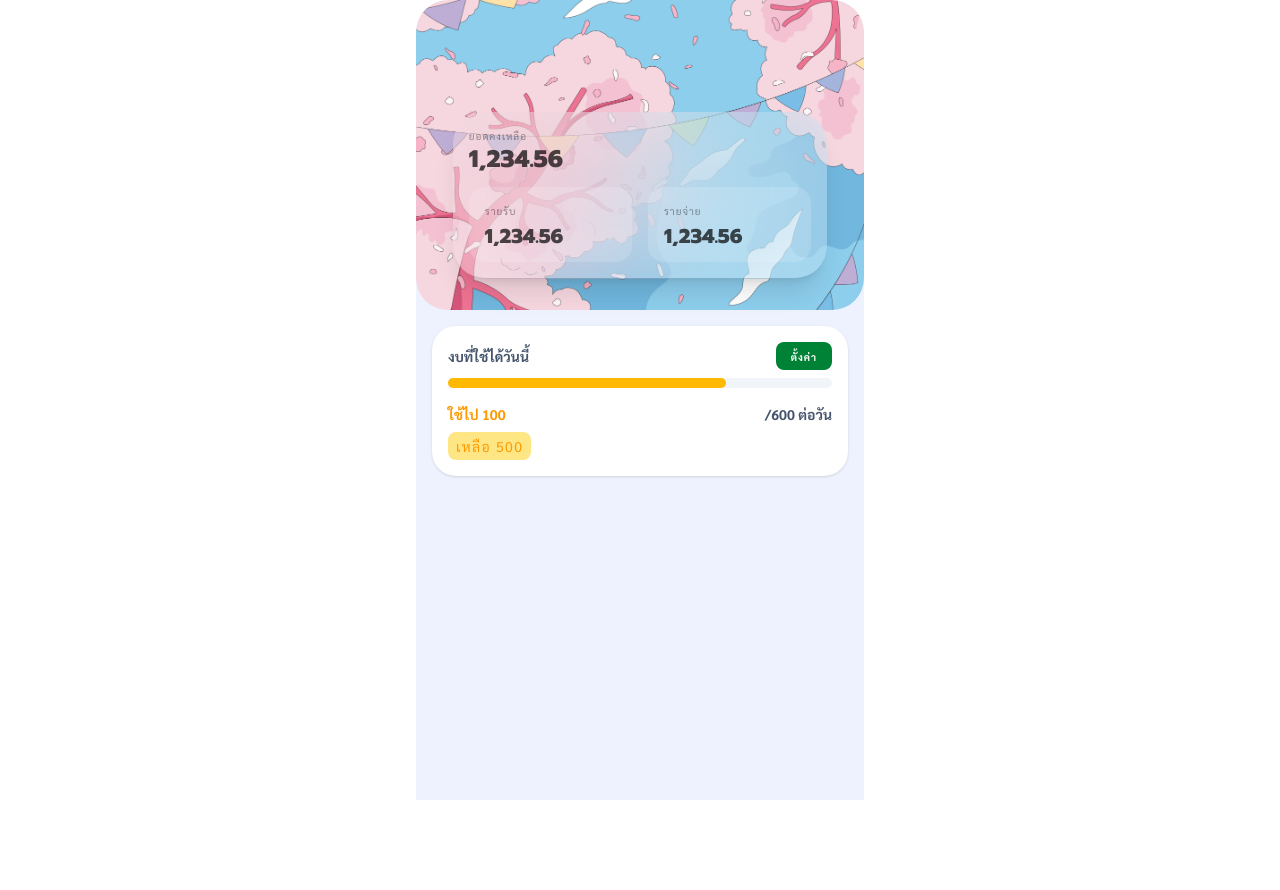
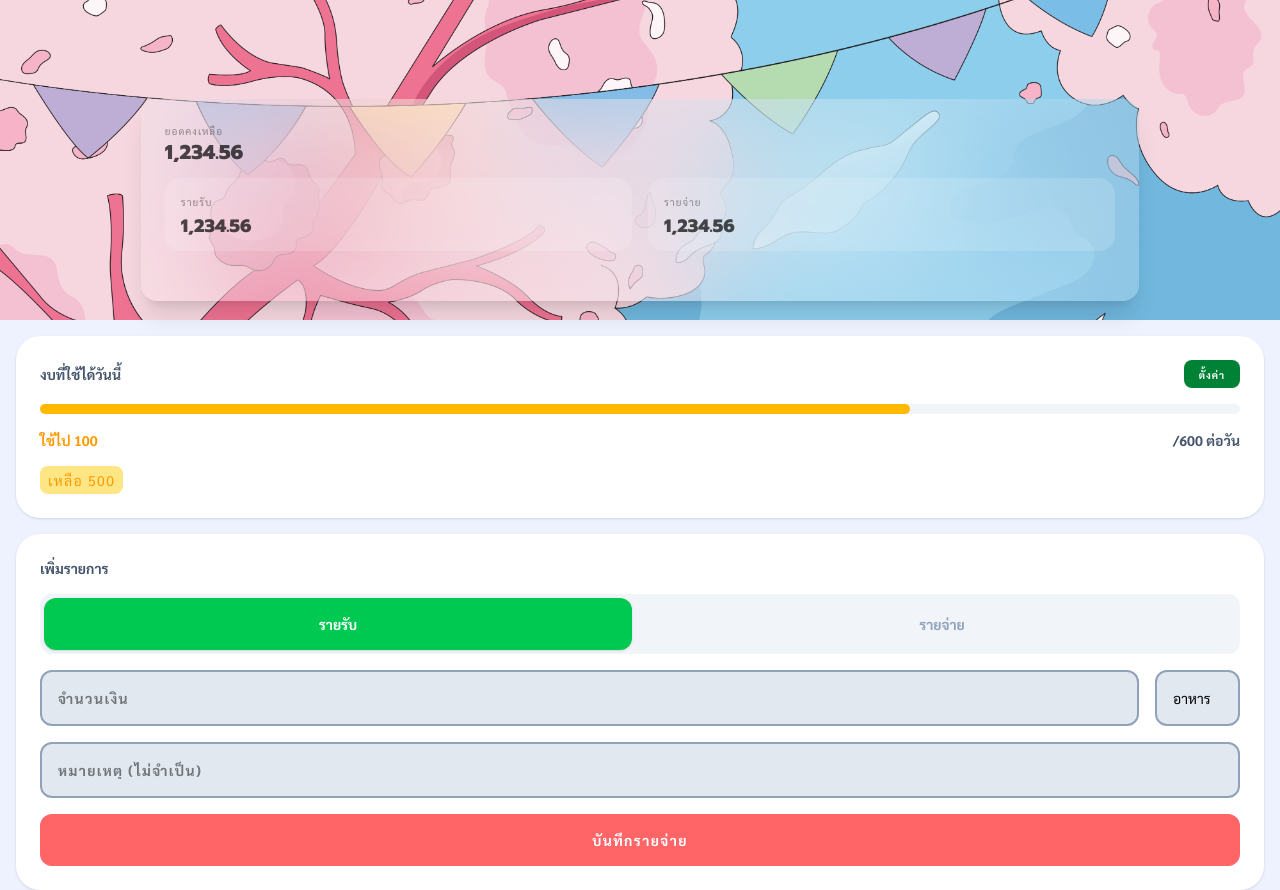
Before and after one commit to anantachai964/ExpenseApp, a React (Vite) app in the folder my-react-app/: page / in a window 1280 px wide. Before the commit the page ends 800 px from the top, so only its background shows below. Built offline with nearby package versions, Linux system fonts and the light colour scheme.

Commit message:
Add Add Form

```diff
--- a/my-react-app/src/App.jsx
+++ b/my-react-app/src/App.jsx
@@ -1,12 +1,14 @@
 import "./App.css";
 import Header from "./Components/Header";
 import DailyBudgetWidget from "./Components/DailyBudgetWidget";
+import AddForm from "./Components/AddForm";
 
 function App() {
   return (
-    <div className="max-w-md mx-auto min-h-screen overflow-x-hidden bg-indigo-50 rounded-t-4xl font-sarabun">
+    <div className="mx-auto min-h-screen overflow-x-hidden bg-indigo-50 font-sarabun">
       <Header />
       <DailyBudgetWidget />
+      <AddForm />
     </div>
   );
 }
--- /dev/null
+++ b/my-react-app/src/Components/AddForm.jsx
@@ -0,0 +1,47 @@
+import React from "react";
+
+function AddForm() {
+  return (
+    <div className="bg-white p-6 mx-4 mt-4 border-indigo-100 shadow-sm rounded-3xl">
+      {/* เพิ่มรายการ */}
+      <div className="">
+        <p className="text-sm text-slate-600 font-bold mb-4">เพิ่มรายการ</p>
+      </div>
+      {/* เลือกรายรับรายจ่าย */}
+      <div className="flex gap-4 items-center bg-slate-100 rounded-xl p-1">
+        <button className="flex-1 text-sm p-4 font-bold text-white bg-green-500 rounded-xl shadow-sm">
+          รายรับ
+        </button>
+        <button className="flex-1 text-sm p-4 font-bold text-slate-400">
+          รายจ่าย
+        </button>
+      </div>
+      {/* กรอกจำนวนเงิน เลือกประเภท */}
+      <div className="flex gap-4 items-center mt-4">
+        <input
+          className="flex-1 bg-slate-200 text-sm border-2 border-slate-400 p-4 rounded-xl font-bold tracking-widest"
+          type="number"
+          placeholder="จำนวนเงิน"
+        />
+        <select className="bg-slate-200 text-sm border-2 border-slate-400 p-4 rounded-xl appearance-none">
+          <option value="food">อาหาร</option>
+          <option value="transport">ค่าน้ำมัน</option>
+        </select>
+      </div>
+      {/* หมายเหตุ */}
+      <div>
+        <input
+          className="w-full mt-4 bg-slate-200 text-sm border-2 border-slate-400 p-4 rounded-xl font-bold tracking-widest"
+          type="text"
+          placeholder="หมายเหตุ (ไม่จำเป็น)"
+        />
+      </div>
+      {/* ปุ่มบันทึก */}
+      <div className="w-full mt-4 bg-red-400 text-sm text-white border-slate-400 p-4 rounded-xl font-bold tracking-widest text-center">
+        บันทึกรายจ่าย
+      </div>
+    </div>
+  );
+}
+
+export default AddForm;
--- a/my-react-app/src/Components/DailyBudgetWidget.jsx
+++ b/my-react-app/src/Components/DailyBudgetWidget.jsx
@@ -2,11 +2,11 @@ import React from "react";
 
 function DailyBudgetWidget() {
   return (
-    <section className="bg-white rounded-3xl mx-4 mt-4 border-indigo-100 shadow-sm p-4">
+    <section className="bg-white rounded-3xl mx-4 mt-4 border-indigo-100 shadow-sm p-6 ">
       {/* งบ / การตั้งค่า */}
-      <div className="flex justify-between items-center mb-2">
+      <div className="flex justify-between items-center mb-4">
         <p className="text-sm text-slate-600 font-bold ">งบที่ใช้ได้วันนี้</p>
-        <button className="text-[10px] text-white font-bold h-7 w-14 bg-green-700 rounded-lg shadow-indigo-200 tracking-widest">
+        <button className="text-[10px] text-white font-bold h-7 w-14 bg-green-700 rounded-lg shadow-indigo-200 tracking-widest border-slate-100">
           ตั้งค่า
         </button>
       </div>
@@ -15,7 +15,7 @@ function DailyBudgetWidget() {
         <div className="bg-amber-400 w-[72.5%] rounded-full h-full"></div>
       </div>
       {/* ยอดเงินต่อวัน */}
-      <div className="flex justify-between items-center mb-2">
+      <div className="flex justify-between items-center mb-4">
         <p className="text-sm text-amber-500 font-bold ">ใช้ไป 100</p>
         <p className="text-sm text-slate-600 font-bold">/600 ต่อวัน</p>
       </div>
--- a/my-react-app/src/Components/Header.jsx
+++ b/my-react-app/src/Components/Header.jsx
@@ -2,15 +2,15 @@ import React from "react";
 
 function Header() {
   return (
-    <header className="h-header-h w-full p-4 rounded-b-4xl rounded-t-4xl bg-[url('/img/header-01.png')] bg-cover bg-center bg-no-repeat flex justify-center items-center">
+    <header className="h-header-h w-full p-4 bg-[url('/img/header-01.png')] bg-cover bg-center bg-no-repeat flex justify-center items-center">
       {/* div ที่จัดการตัวเเหน่ง */}
-      <div className="mt-20 h-3/5 w-9/10 bg-white/20 backdrop-blur-3xl mx-auto rounded-4xl shadow-xl p-4">
+      <div className="mt-20 h-7/10 w-8/10 bg-white/20 backdrop-blur-3xl mx-auto rounded-2xl shadow-xl p-6">
         {/* ยอดเงินคงเหลือ */}
         <p className="text-[10px] text-black/40 tracking-widest mb-1">
           ยอดคงเหลือ
         </p>
         {/* จำนวนเงิน */}
-        <p className="font-extrabold text-2xl leading-none text-black/70 font-prompt mb-4">
+        <p className="font-extrabold text-xl leading-none text-black/70 font-prompt mb-4">
           1,234.56
         </p>
         {/* รายรับเเละรายจ่าย */}
@@ -19,7 +19,7 @@ function Header() {
             <p className="text-[10px] text-black/40 tracking-widest mb-2">
               รายรับ
             </p>
-            <p className="font-extrabold text-xl leading-none text-black/70 font-prompt">
+            <p className="font-extrabold text-lg leading-none text-black/70 font-prompt">
               1,234.56
             </p>
           </div>
@@ -27,7 +27,7 @@ function Header() {
             <p className="text-[10px] text-black/40 tracking-widest mb-2">
               รายจ่าย
             </p>
-            <p className="font-extrabold text-xl leading-none text-black/70 font-prompt">
+            <p className="font-extrabold text-lg leading-none text-black/70 font-prompt">
               1,234.56
             </p>
           </div>
--- a/my-react-app/src/index.css
+++ b/my-react-app/src/index.css
@@ -9,7 +9,7 @@
   --animate-pop: pop-in 0.35s ease;
 
   /* Header */
-  --height-header-h: 19.375rem;
+  --height-header-h: 20rem;
 
 
   --keyframes-pop-in: {
```
